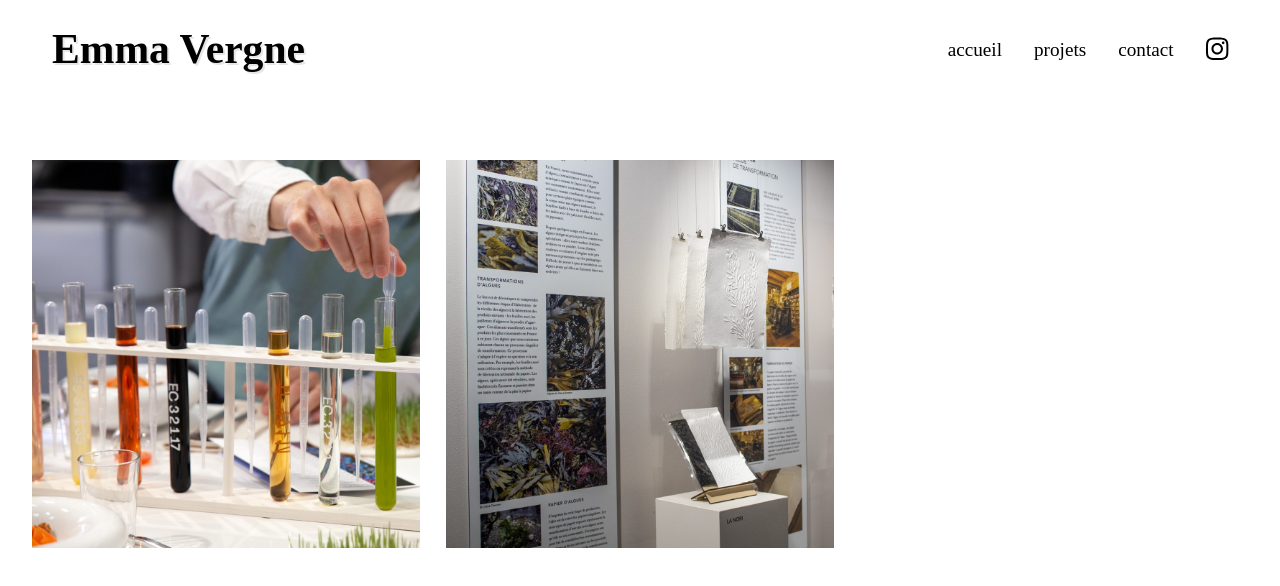
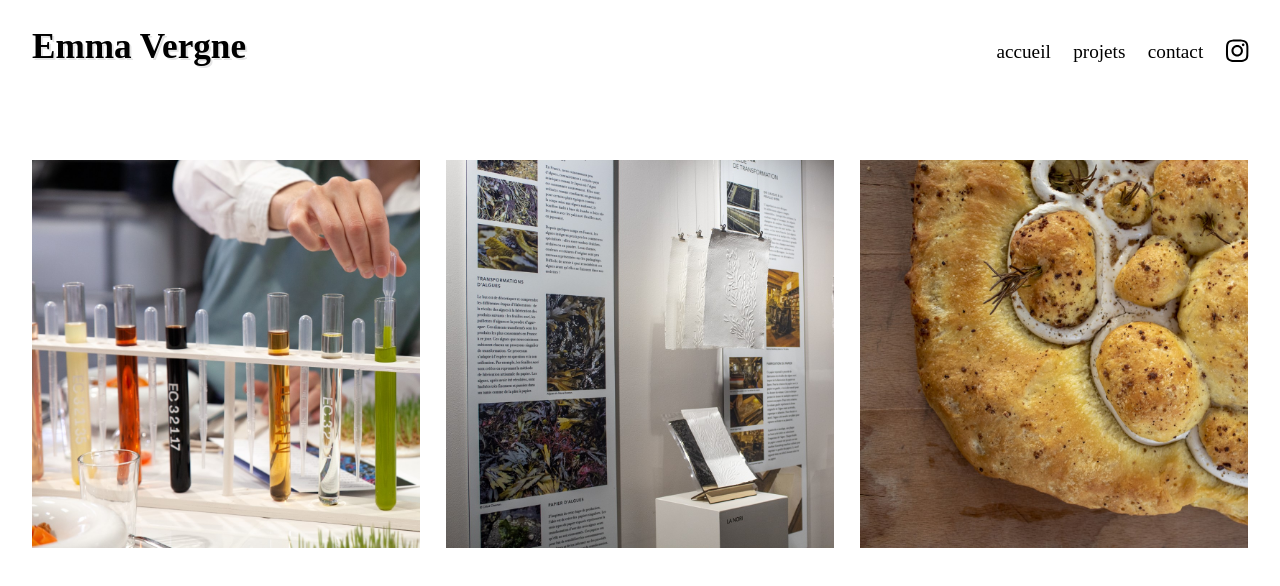
Before and after one commit to Mouarius/portfolio-emma_vergne, a Vue app: page /projets in a window 1280 px wide. Shown: the top 586 px of the page. Built offline with nearby package versions, Linux system fonts and the light colour scheme; a web font is replaced by a local one.

Commit message:
Responsive Menu Done

```diff
--- a/package.json
+++ b/package.json
@@ -14,6 +14,7 @@
     "@fortawesome/free-regular-svg-icons": "^6.2.0",
     "@fortawesome/free-solid-svg-icons": "^6.2.0",
     "@fortawesome/vue-fontawesome": "^3.0.1",
+    "gsap": "^3.11.1",
     "vue": "^3.2.37",
     "vue-router": "^4.1.5"
   },
--- a/src/components/MenuHaut.vue
+++ b/src/components/MenuHaut.vue
@@ -1,38 +1,143 @@
-<script setup></script>
+<script setup>
+import { onMounted, onUnmounted, reactive, ref } from "vue";
+import { gsap } from "gsap";
+
+const dim = reactive({ w: 0, h: 0 });
+
+const menuIsSmall = ref(false);
+const menuIsOpened = ref(false);
+
+const navLinks = reactive([
+    {
+        name: "accueil",
+        visible: false,
+        href: "/",
+    },
+    {
+        name: "projets",
+        visible: false,
+        href: "/projets",
+    },
+    {
+        name: "contact",
+        visible: false,
+        href: "/contact",
+    },
+    {
+        name: "instagram",
+        visible: false,
+        href: "https://www.instagram.com/emmavergne/",
+    },
+]);
+
+const updateDimensions = () => {
+    dim.w = document.documentElement.clientWidth;
+    dim.h = document.documentElement.clientHeight;
+    if (dim.w <= 576) {
+        return (menuIsSmall.value = true);
+    }
+    menuIsSmall.value = false;
+};
+
+onMounted(() => {
+    updateDimensions();
+    window.addEventListener("resize", updateDimensions);
+});
+
+onUnmounted(() => {
+    window.removeEventListener("resize", updateDimensions);
+});
+
+function onBeforeEnter(el) {
+    console.log("ta");
+}
+
+function changeVisibility(link) {
+    link.visible = !link.visible;
+}
+
+function onEnter(el, done) {
+    let i = 0;
+    let interval = setInterval(() => {
+        navLinks[i].visible = !navLinks[i].visible;
+        i++;
+        if (i >= navLinks.length) clearInterval(interval);
+    }, 100);
+    done();
+}
+function onLeave(el, done) {
+    let i = 0;
+    let interval = setInterval(() => {
+        navLinks[i].visible = !navLinks[i].visible;
+        i++;
+        if (i >= navLinks.length) clearInterval(interval);
+    }, 100);
+    done();
+}
+
+const toggleMenu = () => {
+    menuIsOpened.value = !menuIsOpened.value;
+};
+</script>
 
 <template>
-    <header>
+    <header id="page-header">
         <router-link class="link" to="/"><h1>Emma Vergne</h1></router-link>
-        <ul class="menu-droite">
-            <li><router-link class="link acceuil" to="/">accueil</router-link></li>
-            <li><router-link class="link projets" to="/projets">projets</router-link></li>
-            <li><router-link class="link contact" to="/contact">contact</router-link></li>
-            <li>
-                <a href="https://www.instagram.com/emmavergne/" class="link instagram"><font-awesome-icon icon="fa-brands fa-instagram" /></a>
+        <button class="toggle-menu-icon" v-if="menuIsSmall" @click="toggleMenu">
+            <font-awesome-icon v-if="!menuIsOpened" icon="fa-solid fa-bars"> </font-awesome-icon>
+            <font-awesome-icon v-else icon="fa-solid fa-xmark"></font-awesome-icon>
+        </button>
+        <transition @enter="onEnter" @leave="onLeave">
+            <ul v-if="menuIsOpened" class="menu-droite menu-small" tag="ul">
+                <li v-for="(link, index) in navLinks" :class="{ visible: link.visible }" :key="index" @click="toggleMenu" :data-index="index">
+                    <a v-if="link.name === 'instagram'" href="https://www.instagram.com/emmavergne/" @click="toggleMenu" class="instagram"><font-awesome-icon icon="fa-brands fa-instagram" /></a>
+                    <router-link v-else :to="link.href" class="link">{{ link.name }}</router-link>
+                </li>
+            </ul>
+        </transition>
+        <ul v-if="!menuIsSmall" class="menu-droite menu-large" tag="ul">
+            <li v-for="(link, index) in navLinks" :class="{ visible: link.visible }" :key="index" @click="toggleMenu" :data-index="index">
+                <a v-if="link.name === 'instagram'" href="https://www.instagram.com/emmavergne/" @click="toggleMenu" class="instagram"><font-awesome-icon icon="fa-brands fa-instagram" /></a>
+                <router-link v-else :to="link.href" class="link">{{ link.name }}</router-link>
             </li>
         </ul>
     </header>
 </template>
+<style lang="scss" scoped>
+.v-enter-active,
+.v-leave-active {
+    transition: opacity 0.6s ease;
+}
 
-<style lang="scss" scoped>
-header {
+.v-enter-from,
+.v-leave-to {
+    opacity: 0;
+}
+#page-header {
     font-family: "Inknut Antiqua", serif;
 
     position: fixed;
     display: block;
     z-index: 10;
+    width: 100%;
+    padding: 0 2rem;
     top: 0;
-    left: 0;
-    right: 0;
     display: flex;
-    align-items: center;
+    align-items: baseline;
     justify-content: space-between;
 
-    padding-left: 52px;
-    padding-right: 52px;
     padding-top: 1.8rem;
     box-sizing: border-box;
 
+    li {
+        cursor: pointer;
+        text-align: center;
+        transition: transform 0.2s ease;
+        transform-origin: center;
+        &:hover {
+            transform: rotate(-10deg);
+        }
+    }
     h1 {
         font-weight: 600;
         text-shadow: 2px 2px rgb(230, 230, 230);
@@ -40,25 +145,62 @@ header {
     .menu-droite {
         display: flex;
         align-items: center;
-        font-size: 1.2rem;
         justify-content: space-between;
+        flex-direction: row;
+        li {
+            padding-left: 1.4rem;
+        }
     }
-    .link {
+    .menu-small {
+        position: fixed;
+        flex-direction: column;
+        align-items: center;
+        justify-content: center;
+        background-color: white;
+        top: 0;
+        right: 0;
+        left: 0;
+        height: 100%;
+        li {
+            padding: 1.4rem 0;
+            font-size: 1.6rem;
+            opacity: 0;
+            transition: transform 0.2s ease;
+            transform: translateY(20px);
+        }
+        .visible {
+            opacity: 1;
+            transform: translate(0);
+        }
+    }
+
+    a {
         color: black;
         cursor: pointer;
         text-decoration: none;
     }
-    li {
-        padding-left: 2rem;
-        transition: transform 0.2s ease;
-        transform-origin: center;
-        &:hover {
-            transform: rotate(-10deg);
-        }
+    .toggle-menu-icon {
+        z-index: 10;
+        font-size: 1.6rem;
+        background: none;
+        border: none;
+        cursor: pointer;
+        text-align: center;
+        display: flex;
+        align-items: center;
+        justify-content: center;
+        height: 1.8rem;
+        width: 1.8rem;
     }
     .instagram {
         color: black;
         font-size: 1.6rem;
     }
+    @media screen and (min-width: 768px) {
+        li {
+            font-size: 1.2rem;
+            padding-left: 2rem;
+        }
+    }
 }
 </style>
--- a/src/components/Pages/Projets.vue
+++ b/src/components/Pages/Projets.vue
@@ -5,9 +5,11 @@ import Projet from "../Projet.vue";
 
 import coverMaif from "../../assets/img/projets/maif_algues/resize/maif_algues0_grande.jpg";
 import coverDzume from "../../assets/img/projets/dzume/resize/dzume4_grande.jpg";
+import coverOffrande from "../../assets/img/projets/offrande/resize/offrande0_grande.jpg";
 
 import MaifVue from "./Projets/Maif.vue";
 import DzumeVue from "./Projets/Dzume.vue";
+import OffrandeEpicurienneVue from "./Projets/OffrandeEpicurienne.vue";
 
 const coPain = new URL("../../assets/img/carousel/co-pain_1.jpg", import.meta.url);
 const dzume = new URL("../../assets/img/carousel/dzume_4.jpg", import.meta.url);
@@ -42,12 +44,24 @@ const projectList = [
         },
         component: MaifVue,
     },
+    {
+        id: "offrande_epicurienne",
+        name: "Offrande Epicurienne",
+        title: "Offrande Epicurienne : Co-pain",
+        subtitle: "Projet de diplôme ESAD de Reims",
+        img: coverOffrande,
+        information: {
+            date: "2022",
+            description: "Information rapide sur le projet",
+        },
+        component: OffrandeEpicurienneVue,
+    },
 ];
 
 const route = useRoute();
 const overlay = ref(false);
 const projectId = ref("");
-const projectToDisplay = reactive({});
+const projectToDisplay = {};
 
 const updateProjectToDisplay = (id) => {
     const project = projectList.find((p) => p.id === id);
--- a/src/main.js
+++ b/src/main.js
@@ -9,7 +9,7 @@ import Contact from "./components/Pages/Contact.vue";
 
 import { library } from "@fortawesome/fontawesome-svg-core";
 import { FontAwesomeIcon } from "@fortawesome/vue-fontawesome";
-import { faChevronLeft, faChevronRight, faChevronDown, faXmark } from "@fortawesome/free-solid-svg-icons";
+import { faChevronLeft, faChevronRight, faChevronDown, faXmark, faBars } from "@fortawesome/free-solid-svg-icons";
 import { faInstagram } from "@fortawesome/free-brands-svg-icons";
 import { createWebHistory, createRouter } from "vue-router";
 
@@ -36,7 +36,7 @@ const router = createRouter({
     routes,
 });
 
-library.add(faXmark, faChevronLeft, faChevronRight, faChevronDown, faInstagram);
+library.add(faXmark, faChevronLeft, faChevronRight, faChevronDown, faInstagram, faBars);
 
 const app = createApp(App);
 app.use(router);
--- a/src/style.css
+++ b/src/style.css
@@ -25,7 +25,7 @@ html {
 
 h1 {
     font-family: "Inknut Antiqua", serif;
-    font-size: 2rem;
+    font-size: 1.8rem;
 }
 h2 {
     font-family: "Inknut Antiqua", serif;
@@ -48,10 +48,10 @@ h4 {
         font-size: 1.2rem;
     }
     h1 {
-        font-size: 2.6rem;
+        font-size: 2.2rem;
     }
     h2 {
-        font-size: 2rem;
+        font-size: 1.8rem;
     }
     h3 {
         font-size: 1.6rem;
```
Also changed, not shown: 1 other file (tests, documents, lock files or other folders).
